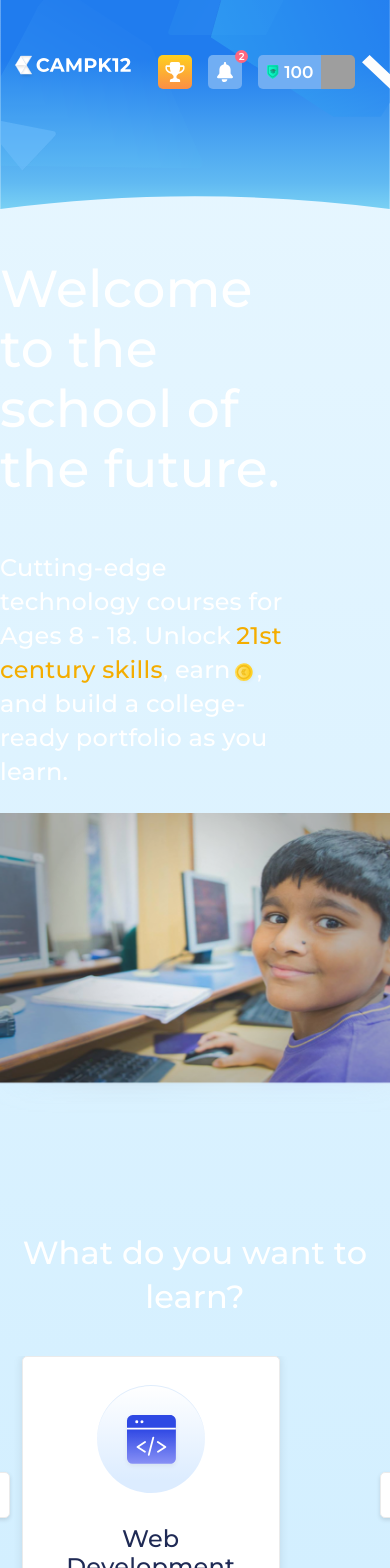
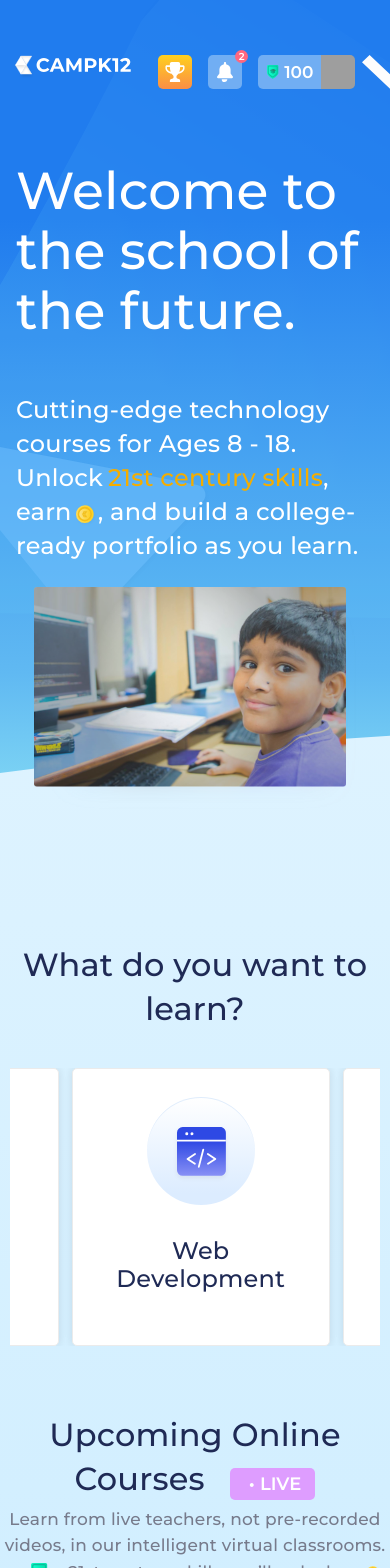
Before and after one commit to madhavsharma2106/edtech-brochure, a React (Create React App) app: page / in a window 390 px wide. Shown: the top 1568 px of the page. Built offline with nearby package versions, Linux system fonts and the light colour scheme; grey boxes are pictures that could not be loaded.

Commit message:
Added responsive changes for mobile

```diff
--- a/src/components/molecules/Slider/index.jsx
+++ b/src/components/molecules/Slider/index.jsx
@@ -49,14 +49,9 @@ function Slider({ children }) {
         },
       },
       {
-        breakpoint: 600,
-        settings: {
-          slidesToShow: 2,
-        },
-      },
-      {
         breakpoint: 480,
         settings: {
+          centerMode: true,
           slidesToShow: 1,
         },
       },
--- a/src/components/molecules/Slider/index.scss
+++ b/src/components/molecules/Slider/index.scss
@@ -25,3 +25,11 @@
     right: -50px;
   }
 }
+
+@media (max-width: map-get($breakpoints, "small")) {
+  .slick-slider {
+    .slider-arrow {
+      visibility: hidden;
+    }
+  }
+}
--- a/src/components/organisms/CourseCard/index.jsx
+++ b/src/components/organisms/CourseCard/index.jsx
@@ -67,8 +67,10 @@ function CourseCard(props) {
               alt="Skill Badge"
               className="badge"
             />
-            {skills.map((skill) => (
-              <Chip variant={ChipVariant.highlightThree}>{skill}</Chip>
+            {skills.map((skill, i) => (
+              <Chip key={i} variant={ChipVariant.highlightThree}>
+                {skill}
+              </Chip>
             ))}
           </div>
           <div className="offer">
--- a/src/components/pages/LandingPage/index.scss
+++ b/src/components/pages/LandingPage/index.scss
@@ -92,13 +92,31 @@
 
 @media (max-width: map-get($breakpoints, "small" )) {
   .landing-page {
+    background-size: auto;
     .hero-container {
       flex-direction: column;
+      padding: 16px;
+      .text {
+        width: 100%;
+      }
+      .image {
+        width: 90%;
+        height: auto;
+      }
+    }
+
+    .course-catalogue {
+      .heading {
+        color: $primary-black;
+      }
     }
 
     .featured-courses {
       .courses {
         flex-direction: column;
+        & > div {
+          margin-top: 16px;
+        }
       }
     }
   }
--- a/src/styles/layout.scss
+++ b/src/styles/layout.scss
@@ -1,6 +1,6 @@
 $breakpoints: (
   large: 1168px,
-  small: 768px,
+  small: 411px,
 );
 
 .container {
```
